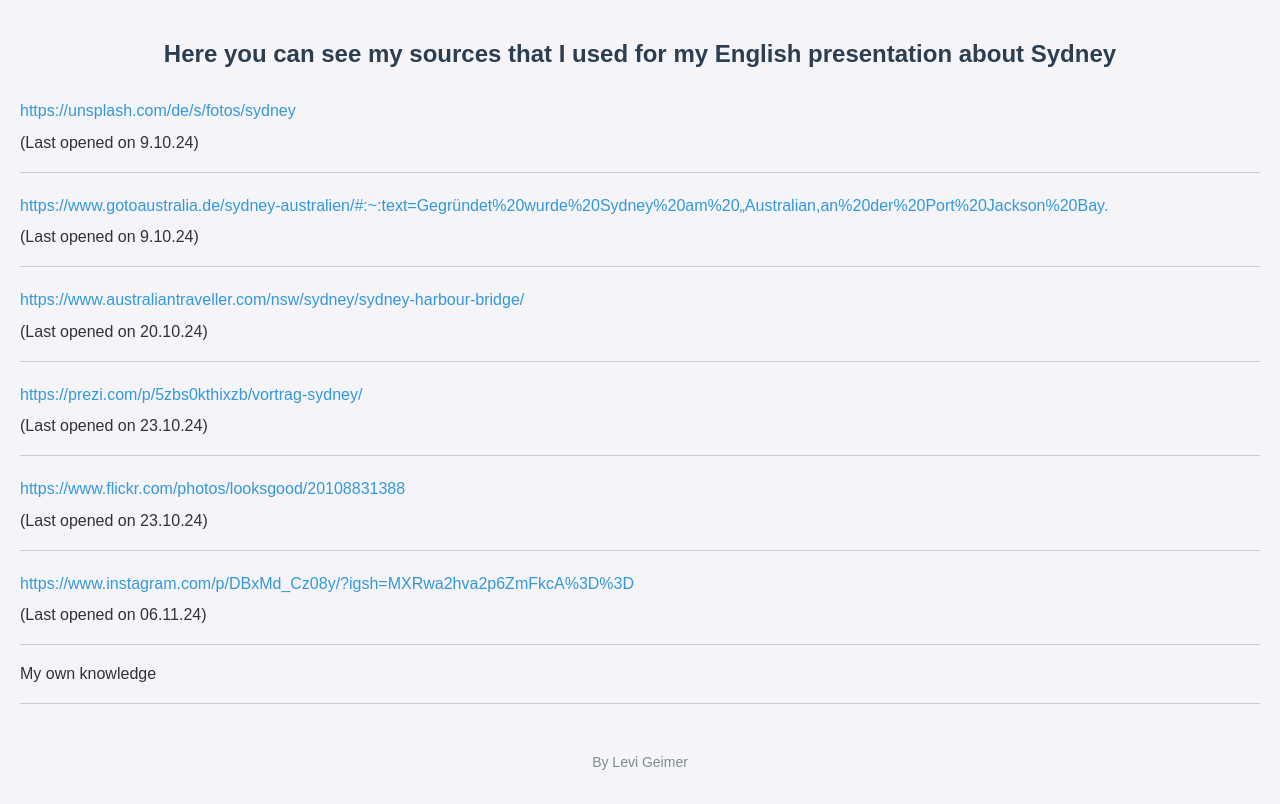
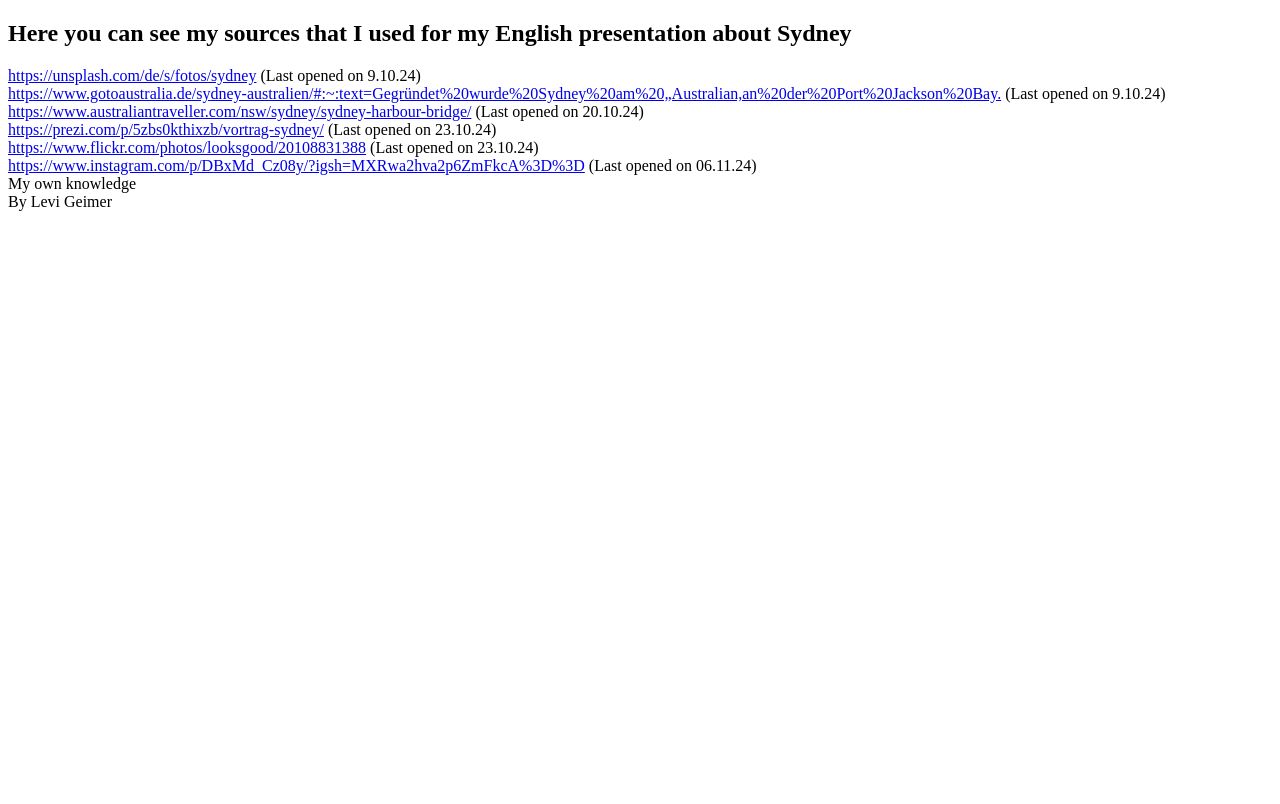
Before and after one commit to LeviBMG/EnglishPresentationSydney, a plain HTML site: page index.html in a window 1280 px wide. Drawn offline with Linux system fonts and the light colour scheme.

Commit message:
Update index.html

```diff
--- a/index.html
+++ b/index.html
@@ -1,92 +1,31 @@
 <!DOCTYPE html>
 <html lang="de">
 <head>
-    <meta charset="UTF-8">
-    <meta name="viewport" content="width=device-width, initial-scale=1.0">
-    <title>Sources for English Presentation about Sydney</title>
-    <style>
-        body {
-            font-family: Arial, sans-serif;
-            background-color: #f4f4f9;
-            margin: 0;
-            padding: 20px;
-            color: #333;
-        }
-
-        h2 {
-            color: #2c3e50;
-            text-align: center;
-            font-size: 24px;
-            margin-bottom: 30px;
-        }
-
-        a {
-            display: block;
-            color: #3498db;
-            text-decoration: none;
-            font-size: 16px;
-            margin-bottom: 10px;
-            line-height: 1.6;
-        }
-
-        a:hover {
-            color: #1d6ea1;
-            text-decoration: underline;
-        }
-
-        .line {
-            height: 1px;
-            background-color: #ccc;
-            margin: 20px 0;
-        }
-
-        .footer {
-            text-align: center;
-            font-size: 14px;
-            margin-top: 50px;
-            color: #7f8c8d;
-        }
-
-        .footer a {
-            color: #7f8c8d;
-            text-decoration: none;
-        }
-
-        .footer a:hover {
-            color: #2c3e50;
-        }
-    </style>
 </head>
 <body>
 <h2>Here you can see my sources that I used for my English presentation about Sydney</h2>
-    <a href="https://unsplash.com/de/s/fotos/sydney">https://unsplash.com/de/s/fotos/sydney</a>
+<a href="https://unsplash.com/de/s/fotos/sydney" target="_blank">https://unsplash.com/de/s/fotos/sydney</a>
 (Last opened on 9.10.24)
 <div class="line"></div>
-
-    <a href="https://www.gotoaustralia.de/sydney-australien/#:~:text=Gegründet%20wurde%20Sydney%20am%20„Australian,an%20der%20Port%20Jackson%20Bay.">https://www.gotoaustralia.de/sydney-australien/#:~:text=Gegründet%20wurde%20Sydney%20am%20„Australian,an%20der%20Port%20Jackson%20Bay.</a>
+<a href="https://www.gotoaustralia.de/sydney-australien/#:~:text=Gegründet%20wurde%20Sydney%20am%20„Australian,an%20der%20Port%20Jackson%20Bay." target="_blank">https://www.gotoaustralia.de/sydney-australien/#:~:text=Gegründet%20wurde%20Sydney%20am%20„Australian,an%20der%20Port%20Jackson%20Bay.</a>
 (Last opened on 9.10.24)
 <div class="line"></div>
-
-    <a href="https://www.australiantraveller.com/nsw/sydney/sydney-harbour-bridge/">https://www.australiantraveller.com/nsw/sydney/sydney-harbour-bridge/</a>
+<a href="https://www.australiantraveller.com/nsw/sydney/sydney-harbour-bridge/" target="_blank">https://www.australiantraveller.com/nsw/sydney/sydney-harbour-bridge/</a>
 (Last opened on 20.10.24)
 <div class="line"></div>
-
-    <a href="https://prezi.com/p/5zbs0kthixzb/vortrag-sydney/">https://prezi.com/p/5zbs0kthixzb/vortrag-sydney/</a>
+<a href="https://prezi.com/p/5zbs0kthixzb/vortrag-sydney/" target="_blank">https://prezi.com/p/5zbs0kthixzb/vortrag-sydney/</a>
 (Last opened on 23.10.24)
 <div class="line"></div>
-
-    <a href="https://www.flickr.com/photos/looksgood/20108831388">https://www.flickr.com/photos/looksgood/20108831388</a>
+<a href="https://www.flickr.com/photos/looksgood/20108831388" target="_blank">https://www.flickr.com/photos/looksgood/20108831388</a>
 (Last opened on 23.10.24)
 <div class="line"></div>
-
-    <a href="https://www.instagram.com/p/DBxMd_Cz08y/?igsh=MXRwa2hva2p6ZmFkcA%3D%3D">https://www.instagram.com/p/DBxMd_Cz08y/?igsh=MXRwa2hva2p6ZmFkcA%3D%3D</a>
+<a href="https://www.instagram.com/p/DBxMd_Cz08y/?igsh=MXRwa2hva2p6ZmFkcA%3D%3D" target="_blank">https://www.instagram.com/p/DBxMd_Cz08y/?igsh=MXRwa2hva2p6ZmFkcA%3D%3D</a>
 (Last opened on 06.11.24)
 <div class="line"></div>
-
 My own knowledge
 <div class="line"></div>
-    <div class="footer">
-        <p>By Levi Geimer</p>
-    </div>
+<div class="line"></div>
+<div class="line"></div>
+By Levi Geimer
 </body>
 </html>
```
Lines whose indentation alone changed are shown as unchanged.
